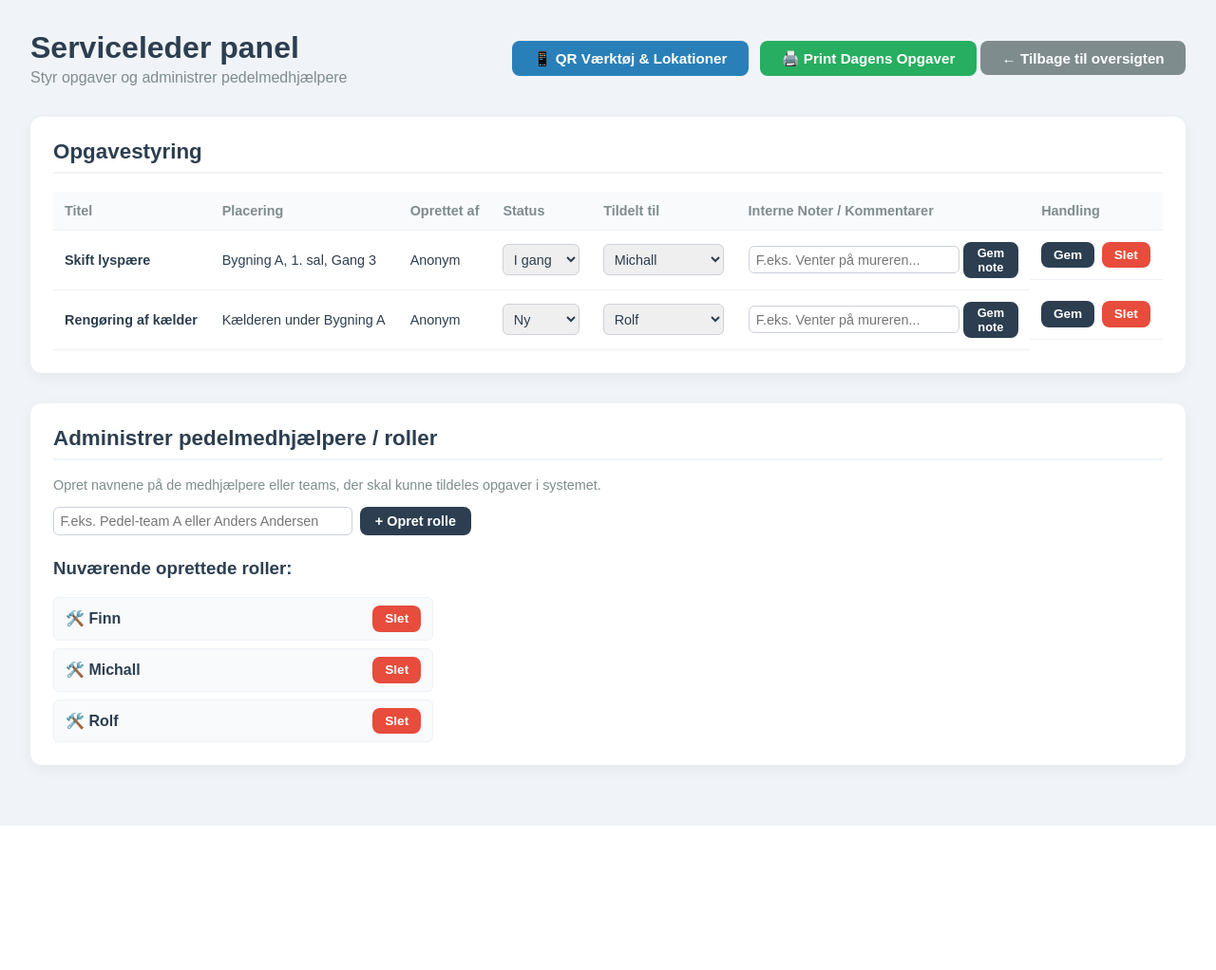
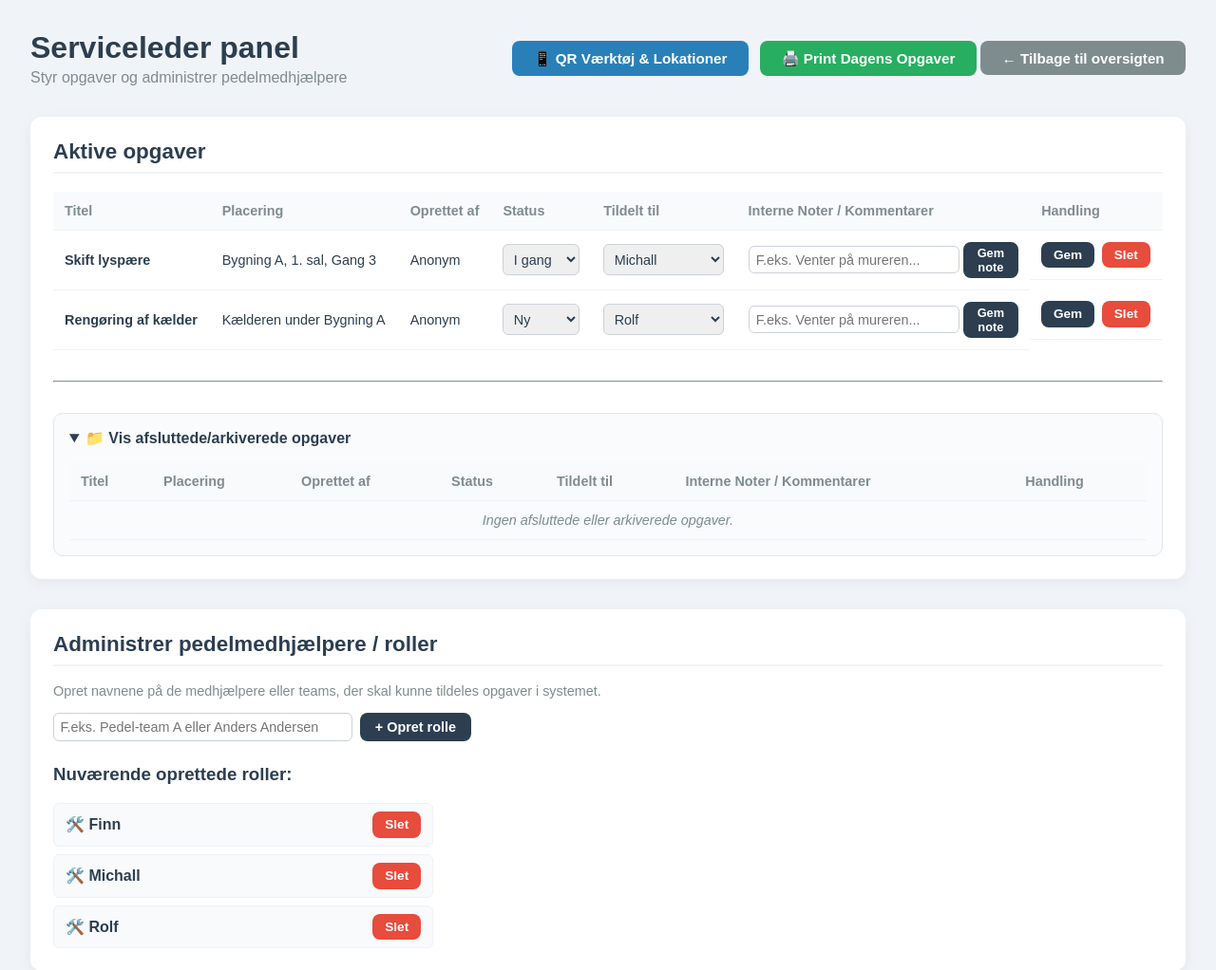
Before and after one commit to soe-svg/POSA, a Flask app: page /admin in a window 1280 px wide. Shown: the top 1022 px of the page at 95% size. Before the commit the page ends 870 px from the top, so only its background shows below. Run offline with Flask 3, Linux system fonts and the light colour scheme; data comes from the database, SQL or seed files in the repository.

Commit message:
Split admin tasks into active/completed sections and update admin layout

```diff
--- a/app.py
+++ b/app.py
@@ -127,9 +127,10 @@ def create_task():
 @app.route("/admin")
 def admin_panel():
     with get_db() as conn:
-        tasks = conn.execute("SELECT * FROM tasks ORDER BY created_at DESC").fetchall()
+        active_tasks = conn.execute("SELECT * FROM tasks WHERE status != 'Færdig' ORDER BY created_at DESC").fetchall()
+        completed_tasks = conn.execute("SELECT * FROM tasks WHERE status = 'Færdig' ORDER BY completed_at DESC").fetchall()
         janitors = conn.execute("SELECT * FROM janitors ORDER BY name ASC").fetchall()
-    return render_template("admin.html", tasks=tasks, janitors=janitors, version=APP_VERSION)
+    return render_template("admin.html", active_tasks=active_tasks, completed_tasks=completed_tasks, janitors=janitors, version=APP_VERSION)
 
 @app.route("/admin/print_daily_tasks")
 def print_daily_tasks():
--- a/templates/admin.html
+++ b/templates/admin.html
@@ -63,7 +63,7 @@
     {% endwith %}
 
     <div class="card">
-        <h2>Opgavestyring</h2>
+        <h2>Aktive opgaver</h2>
         <table>
             <thead>
                 <tr>
@@ -77,8 +77,8 @@
                 </tr>
             </thead>
             <tbody>
-                {% if tasks %}
-                    {% for task in tasks %}
+                {% if active_tasks %}
+                    {% for task in active_tasks %}
                         <tr>
                             <td><strong>{{ task['title'] }}</strong></td>
                             <td>{{ task['location'] or '—' }}</td>
@@ -118,11 +118,76 @@
                     {% endfor %}
                 {% else %}
                     <tr>
-                        <td colspan="6" style="text-align: center; color: #7f8c8d; font-style: italic;">Ingen opgaver oprettet endnu.</td>
+                        <td colspan="7" style="text-align: center; color: #7f8c8d; font-style: italic;">Ingen aktive opgaver lige nu.</td>
                     </tr>
                 {% endif %}
             </tbody>
         </table>
+
+        <hr style="margin: 2rem 0; border-color: #e1e8ee;">
+
+        <details open style="background: #f9fbfd; border: 1px solid #dfe7ee; border-radius: 10px; padding: 1rem;">
+            <summary style="font-size: 1rem; font-weight: 700; cursor: pointer; margin-bottom: 1rem;">📁 Vis afsluttede/arkiverede opgaver</summary>
+            <table>
+                <thead>
+                    <tr>
+                        <th>Titel</th>
+                        <th>Placering</th>
+                        <th>Oprettet af</th>
+                        <th>Status</th>
+                        <th>Tildelt til</th>
+                        <th>Interne Noter / Kommentarer</th>
+                        <th>Handling</th>
+                    </tr>
+                </thead>
+                <tbody>
+                    {% if completed_tasks %}
+                        {% for task in completed_tasks %}
+                            <tr>
+                                <td><strong>{{ task['title'] }}</strong></td>
+                                <td>{{ task['location'] or '—' }}</td>
+                                <td>{{ task['reporter_name'] or 'Anonym' }}</td>
+                                <td>
+                                    <select name="status" form="form-update-{{ task['id'] }}">
+                                        <option value="Ny" {% if task['status'] == 'Ny' %}selected{% endif %}>Ny</option>
+                                        <option value="I gang" {% if task['status'] == 'I gang' %}selected{% endif %}>I gang</option>
+                                        <option value="Færdig" {% if task['status'] == 'Færdig' %}selected{% endif %}>Færdig</option>
+                                    </select>
+                                </td>
+                                <td>
+                                    <select name="assigned_janitor" form="form-update-{{ task['id'] }}">
+                                        <option value="">-- Ikke tildelt --</option>
+                                        {% for janitor in janitors %}
+                                            <option value="{{ janitor['name'] }}" {% if task['assigned_janitor'] == janitor['name'] %}selected{% endif %}>
+                                                {{ janitor['name'] }}
+                                            </option>
+                                        {% endfor %}
+                                    </select>
+                                </td>
+                                <td>
+                                    <form method="POST" action="/admin/update_notes/{{ task['id'] }}" style="display:flex; gap:0.25rem; align-items:center; margin:0;">
+                                        <input type="text" name="internal_notes" value="{{ task['internal_notes'] or '' }}" placeholder="F.eks. Venter på mureren..." style="width:100%; padding:0.35rem 0.45rem; border:1px solid #ccd1d9; border-radius:6px; font-size:0.9rem;">
+                                        <button type="submit" class="btn btn-primary" style="padding: 0.25rem 0.5rem; font-size: 0.8rem; margin:0;">Gem note</button>
+                                    </form>
+                                </td>
+                                <td class="actions-cell">
+                                    <form id="form-update-{{ task['id'] }}" method="POST" action="/admin/update_task/{{ task['id'] }}" style="margin:0; display:inline-flex; gap:0.5rem; align-items:center;">
+                                        <button type="submit" class="btn btn-primary" style="padding: 0.4rem 0.8rem; font-size: 0.85rem; margin:0;">Gem</button>
+                                    </form>
+                                    <form method="POST" action="/admin/delete_task/{{ task['id'] }}" style="margin:0; display:inline-block;">
+                                        <button type="submit" class="btn btn-danger" style="margin:0;" onclick="return confirm('Er du helt sikker på du vil slette denne opgave permanent?')">Slet</button>
+                                    </form>
+                                </td>
+                            </tr>
+                        {% endfor %}
+                    {% else %}
+                        <tr>
+                            <td colspan="7" style="text-align: center; color: #7f8c8d; font-style: italic;">Ingen afsluttede eller arkiverede opgaver.</td>
+                        </tr>
+                    {% endif %}
+                </tbody>
+            </table>
+        </details>
     </div>
 
     <div class="card">
--- a/templates/create_task.html
+++ b/templates/create_task.html
@@ -121,7 +121,7 @@
 <body>
 
     <h1>Opret ny opgave</h1>
-    <p class="subtitle">Pedel Opgave Styrings Applikation</p>
+    <p class="subtitle">Pedel-Opgave-Styrings-Applikation</p>
 
     {% with messages = get_flashed_messages(with_categories=true) %}
         {% if messages %}
```
